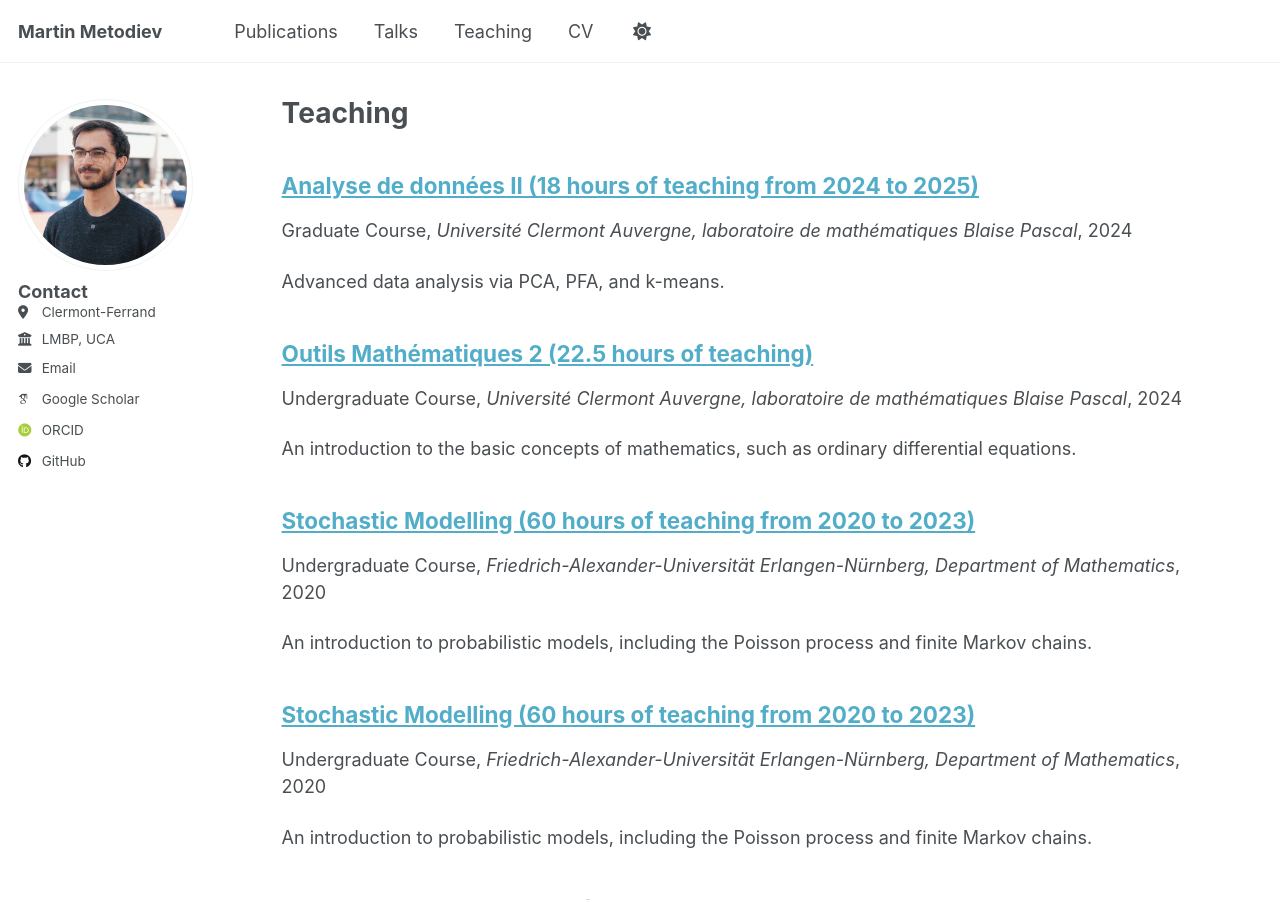
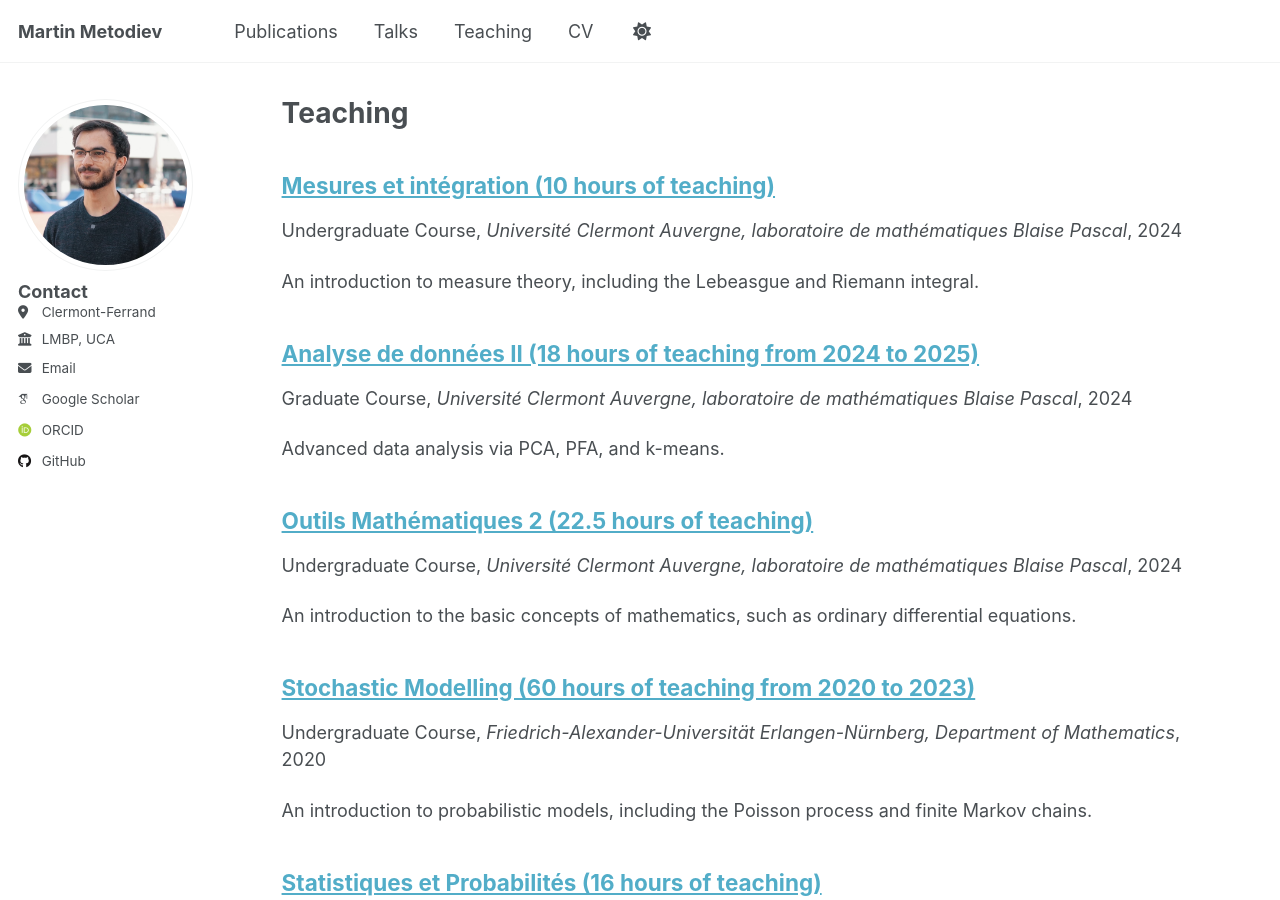
Before and after one commit to m-metodiev/m-metodiev.github.io, a Jekyll site: the page built from _pages/teaching.html, in a window 1280 px wide and 900 px high. Built offline with Jekyll 4.4.1, drawn with Linux system fonts in a browser that asks for light colours; some web fonts are replaced.

Commit message:
Update 2015-spring-teaching-6.md

```diff
--- a/_teaching/2015-spring-teaching-6.md
+++ b/_teaching/2015-spring-teaching-6.md
@@ -1,11 +1,11 @@
 ---
-title: "Stochastic Modelling (60 hours of teaching from 2020 to 2023)"
+title: "Mesures et intégration (10 hours of teaching)"
 collection: teaching
 type: "Undergraduate Course"
 permalink: /teaching/2015-spring-teaching-1
-venue: "Friedrich-Alexander-Universität Erlangen-Nürnberg, Department of Mathematics"
-date: 2020-09-01
-location: "Erlangen, Germany"
+venue: "Université Clermont Auvergne, laboratoire de mathématiques Blaise Pascal"
+date: 2024-09-01
+location: "Clermont-Ferrand, France"
 ---
 
-An introduction to probabilistic models, including the Poisson process and finite Markov chains.
+An introduction to measure theory, including the Lebeasgue and Riemann integral.
```
